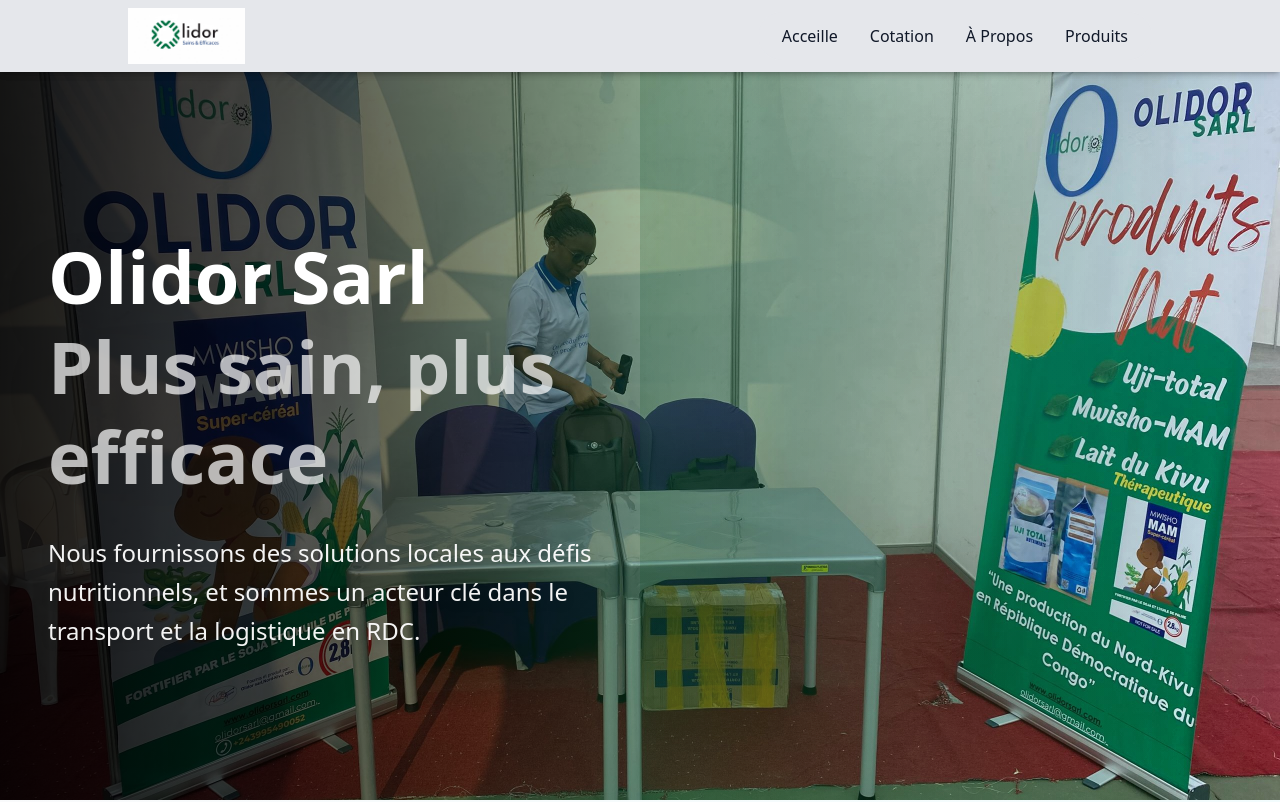
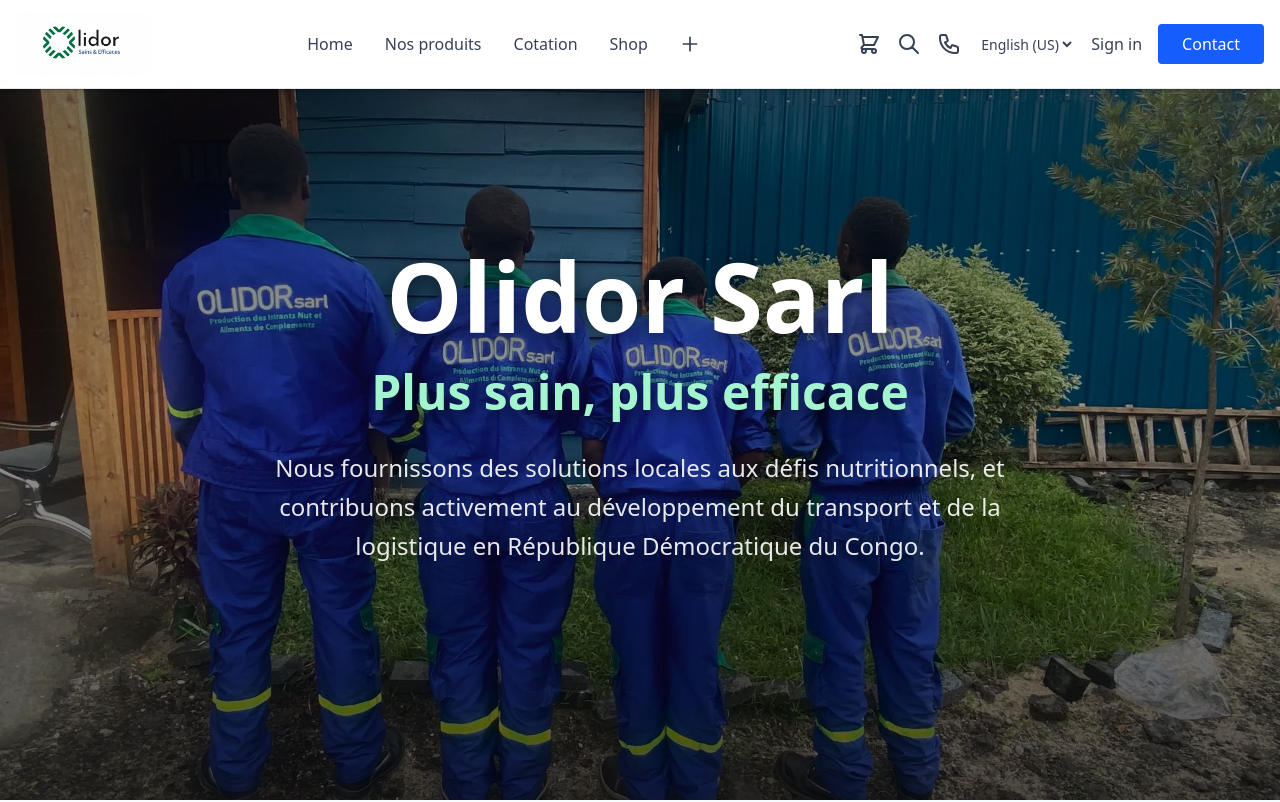
Before and after one commit to RolandAmini/Olidor.Sarl, a Next.js app: page / in a window 1280 px wide. Shown: the top 802 px of the page. Built offline with nearby package versions, Linux system fonts and the light colour scheme.

Commit message:
statingi correction

```diff
--- a/app/page.tsx
+++ b/app/page.tsx
@@ -1,8 +1,6 @@
-
 "use client";
 
-
-import React, { useState } from 'react';
+import React, { useState, useEffect } from 'react';
 import Navbar from '../components/Navbar';
 import About from '../components/About';
 import Global from '../components/Global';
@@ -11,60 +9,75 @@
 
 // Hero Section Component
 export default function HeroSection() {
+  const [currentImage, setCurrentImage] = useState(0);
+
+  // Array of background images
+  const images = [
+    '/home1.jpg',
+    '/olidoresarl.webp',
+    '/logo.jpg',
+    '/mamunga.webp'
+  ];
+
+  // Auto-rotate images every 5 seconds
+  useEffect(() => {
+    const interval = setInterval(() => {
+      setCurrentImage((prev) => (prev + 1) % images.length);
+    }, 5000);
+
+    return () => clearInterval(interval);
+  }, []);
+
   return (
     <>
       <div className="relative min-h-screen overflow-hidden">
-      {/* Background Image */}
+        {/* Background Images with Transition */}
+        {images.map((image, index) => (
           <div
-        className="absolute inset-0 bg-cover bg-center bg-no-repeat brightness-105"
+            key={index}
+            className={`absolute inset-0 bg-cover bg-center bg-no-repeat brightness-105 transition-opacity duration-1000 ${
+              index === currentImage ? 'opacity-100' : 'opacity-0'
+            }`}
             style={{
-          backgroundImage: "url('/home1.jpg')",
+              backgroundImage: `url('${image}')`,
             }}
           />
+        ))}
 
-      {/* Gradient Overlay for better text readability */}
-      <div className="absolute inset-0 bg-gradient-to-r from-black/90 via-green-900/40 to-transparent" />
+        {/* Gradient Overlay */}
+        <div className="absolute inset-0 bg-gradient-to-b from-black/60 via-black/40 to-black/70" />
 
         {/* Navbar */}
         <div className="relative z-20">
           <Navbar />
         </div>
 
-      {/* Hero Content */}
-      <div className="relative z-10 grid grid-cols-1 lg:grid-cols-2 h-screen">
-        {/* Left Side - Content */}
-        <div className="flex items-center justify-center h-full px-6 sm:px-8 lg:px-12">
-          <div className="max-w-2xl space-y-8">
-
+        {/* Hero Content - Centered */}
+        <div className="relative z-10 flex items-center justify-center min-h-screen px-6 sm:px-8 lg:px-12">
+          <div className="max-w-4xl text-center space-y-8 py-20">
             {/* Main Heading */}
-            <h1 className="text-3xl sm:text-5xl md:text-6xl mt-20 lg:text-6xl xl:text-7xl font-extrabold  text-white leading-tight">
-              <span className="block drop-shadow-2xl">Olidor Sarl</span>
-              <span className="block text-white/70  drop-shadow-2xl mt-0">
+             <h1 className="text-4xl sm:text-5xl md:text-6xl lg:text-7xl xl:text-8xl font-extrabold text-white leading-tight drop-shadow-[0_4px_10px_rgba(0,0,0,0.6)]">
+      <span className="block animate-fade-in-up">Olidor Sarl</span>
+      <span className="block mt-3 text-2xl sm:text-3xl md:text-4xl lg:text-5xl text-emerald-200 font-semibold animate-fade-in-up delay-200">
         Plus sain, plus efficace
       </span>
     </h1>
 
             {/* Description */}
-            <p className="text-lg sm:text-xl lg:text-2xl text-white/95 leading-relaxed drop-shadow-lg">
-              Nous fournissons des solutions locales aux défis nutritionnels, et sommes un acteur clé dans le transport et la logistique en RDC.
+           <p className="text-base sm:text-lg md:text-xl lg:text-2xl text-white/90 leading-relaxed drop-shadow-md max-w-3xl mx-auto animate-fade-in-up delay-300">
+      Nous fournissons des solutions locales aux défis nutritionnels, et
+      contribuons activement au développement du transport et de la logistique
+      en République Démocratique du Congo.
     </p>
+
 
           </div>
         </div>
-
-        {/* Right Side - Background showcase */}
-        <div className="hidden lg:flex items-center justify-center h-full relative">
-          <div className="absolute inset-0 bg-gradient-to-l from-transparent to-green-900/20" />
-        </div>
       </div>
 
-
-
-
-    </div>
       <About />
       <Global />
-     <ContactSection/>
+      <ContactSection />
       <Footer />
     </>
   );
--- a/components/About.tsx
+++ b/components/About.tsx
@@ -96,7 +96,7 @@
               </p>
             </div>
 
-            <button className="px-10 py-4 border-3 border-green-400 text-gray-900 font-semibold rounded-full hover:bg-cyan-500 hover:text-white transition-all duration-300 text-lg">
+            <button className="px-10 py-4 border-3 border-green-800 text-gray-800 font-semibold rounded-full hover:bg-cyan-500 hover:text-white transition-all duration-300 text-lg">
                  <Link
             href="/abouts"
             className="text-gray-900 font-medium hover:text-green-700 transition-colors"
--- a/components/Global.tsx
+++ b/components/Global.tsx
@@ -90,8 +90,8 @@
           📊 STATS SECTION
       ========================== */}
   <section className="relative min-h-screen flex flex-col items-center justify-center text-center px-6 py-20">
-  <div className="absolute inset-0 bg-green-900"></div>
-  <div className="absolute inset-0 bg-gradient-to-b from-green-900 to-green-400"></div>
+
+  <div className="absolute inset-0 bg-green-800"></div>
 
  <div className="relative z-10 max-w-3xl mx-auto space-y-4 px-4 sm:px-6 mb-8 sm:mb-12 text-center">
   <h1 className="text-3xl sm:text-5xl md:text-6xl font-bold text-white drop-shadow-2xl leading-snug sm:leading-tight">
--- a/components/Navbar.tsx
+++ b/components/Navbar.tsx
@@ -4,121 +4,197 @@
 
 function Navbar() {
   const [isOpen, setIsOpen] = useState(false);
+  const [cartOpen, setCartOpen] = useState(false);
 
   return (
-    <nav className="fixed top-0 left-0 right-0 z-50 bg-gray-200 px-4 py-2 shadow-md">
-      <div className="max-w-5xl mx-auto flex items-center justify-between">
+    <>
+      <nav className="fixed top-0 left-0 right-0 z-50 bg-white border-b border-gray-200 px-4 py-3 shadow-sm">
+        <div className="max-w-7xl mx-auto flex items-center justify-between">
           {/* Logo */}
           <div className="flex items-center">
             <img
               src="/logo.jpg"
               alt="Olidor Sarl Logo"
-            className="h-10 w-auto object-contain md:h-14"
+              className="h-12 w-auto object-contain md:h-16"
             />
           </div>
 
           {/* Desktop Navigation */}
-        <div className="hidden md:flex bg-gray-200 rounded-full px-6 py-3 gap-8">
+          <div className="hidden md:flex items-center gap-8">
             <Link
               href="/"
-            className="text-gray-900 font-medium hover:text-green-700 transition-colors"
+              className="text-gray-700 font-medium hover:text-green-600 transition-colors"
             >
-            Acceille
+              Home
+            </Link>
+            <Link
+              href="/nos-produits"
+              className="text-gray-700 font-medium hover:text-green-600 transition-colors"
+            >
+              Nos produits
             </Link>
             <Link
               href="/cotation"
-            className="text-gray-900 font-medium hover:text-green-700 transition-colors"
+              className="text-gray-700 font-medium hover:text-green-600 transition-colors"
             >
               Cotation
             </Link>
-          <a
-            href="/abouts"
-            className="text-gray-900 font-medium hover:text-green-700 transition-colors whitespace-nowrap"
+            <Link
+              href="/shop"
+              className="text-gray-700 font-medium hover:text-green-600 transition-colors"
             >
-           À Propos
-          </a>
+              Shop
+            </Link>
+            <button className="text-gray-700 hover:text-green-600">
+              <svg className="w-5 h-5" fill="none" stroke="currentColor" viewBox="0 0 24 24">
+                <path strokeLinecap="round" strokeLinejoin="round" strokeWidth={2} d="M12 4v16m8-8H4" />
+              </svg>
+            </button>
+          </div>
+
+          {/* Right Side Icons */}
+          <div className="flex items-center gap-4">
+            {/* Cart Icon */}
+            <button
+              onClick={() => setCartOpen(!cartOpen)}
+              className="text-gray-700 hover:text-green-600 transition-colors relative"
+              aria-label="Shopping cart"
+            >
+              <svg className="w-6 h-6" fill="none" stroke="currentColor" viewBox="0 0 24 24">
+                <path strokeLinecap="round" strokeLinejoin="round" strokeWidth={2} d="M3 3h2l.4 2M7 13h10l4-8H5.4M7 13L5.4 5M7 13l-2.293 2.293c-.63.63-.184 1.707.707 1.707H17m0 0a2 2 0 100 4 2 2 0 000-4zm-8 2a2 2 0 11-4 0 2 2 0 014 0z" />
+              </svg>
+            </button>
+
+            {/* Search Icon */}
+            <button className="hidden md:block text-gray-700 hover:text-green-600 transition-colors" aria-label="Search">
+              <svg className="w-6 h-6" fill="none" stroke="currentColor" viewBox="0 0 24 24">
+                <path strokeLinecap="round" strokeLinejoin="round" strokeWidth={2} d="M21 21l-6-6m2-5a7 7 0 11-14 0 7 7 0 0114 0z" />
+              </svg>
+            </button>
+
+            {/* Phone Icon */}
+            <button className="hidden md:block text-gray-700 hover:text-green-600 transition-colors" aria-label="Contact">
+              <svg className="w-6 h-6" fill="none" stroke="currentColor" viewBox="0 0 24 24">
+                <path strokeLinecap="round" strokeLinejoin="round" strokeWidth={2} d="M3 5a2 2 0 012-2h3.28a1 1 0 01.948.684l1.498 4.493a1 1 0 01-.502 1.21l-2.257 1.13a11.042 11.042 0 005.516 5.516l1.13-2.257a1 1 0 011.21-.502l4.493 1.498a1 1 0 01.684.949V19a2 2 0 01-2 2h-1C9.716 21 3 14.284 3 6V5z" />
+              </svg>
+            </button>
+
+            {/* Language Selector */}
+            <div className="hidden md:block">
+              <select className="text-sm text-gray-700 bg-transparent border-none cursor-pointer focus:outline-none">
+                <option>English (US)</option>
+                <option>Français</option>
+              </select>
+            </div>
+
+            {/* Sign In */}
             <Link
-            href="/productsCatalog"
-            className="text-gray-900 font-medium hover:text-green-700 transition-colors"
+              href="/signin"
+              className="hidden md:block text-gray-700 font-medium hover:text-green-600 transition-colors"
             >
-            Produits
+              Sign in
             </Link>
-        </div>
+
+            {/* Contact Button */}
+            <Link
+              href="/contact"
+              className="hidden md:block bg-blue-600 text-white px-6 py-2 rounded hover:bg-blue-700 transition-colors font-medium"
+            >
+              Contact
+            </Link>
 
             {/* Mobile Menu Button */}
             <button
-          className="md:hidden text-gray-900 p-2"
+              className="md:hidden text-gray-700 p-2"
               onClick={() => setIsOpen(!isOpen)}
               aria-label="Toggle menu"
             >
               {isOpen ? (
-            // X icon when open
-            <svg
-              className="w-6 h-6"
-              fill="none"
-              stroke="currentColor"
-              viewBox="0 0 24 24"
-            >
-              <path
-                strokeLinecap="round"
-                strokeLinejoin="round"
-                strokeWidth={2}
-                d="M6 18L18 6M6 6l12 12"
-              />
+                <svg className="w-6 h-6" fill="none" stroke="currentColor" viewBox="0 0 24 24">
+                  <path strokeLinecap="round" strokeLinejoin="round" strokeWidth={2} d="M6 18L18 6M6 6l12 12" />
                 </svg>
               ) : (
-            // Hamburger icon
-            <svg
-              className="w-6 h-6"
-              fill="none"
-              stroke="currentColor"
-              viewBox="0 0 24 24"
-            >
-              <path
-                strokeLinecap="round"
-                strokeLinejoin="round"
-                strokeWidth={2}
-                d="M4 6h16M4 12h16M4 18h16"
-              />
+                <svg className="w-6 h-6" fill="none" stroke="currentColor" viewBox="0 0 24 24">
+                  <path strokeLinecap="round" strokeLinejoin="round" strokeWidth={2} d="M4 6h16M4 12h16M4 18h16" />
                 </svg>
               )}
             </button>
           </div>
+        </div>
 
         {/* Mobile Navigation Menu */}
         {isOpen && (
-        <div className="md:hidden mt-3 bg-gray-100 rounded-lg shadow-lg py-4 px-6 space-y-3 text-center">
-          <Link
-            href="/"
-            className="block text-gray-900 font-medium hover:text-cyan-500 transition-colors"
-            onClick={() => setIsOpen(false)}
-          >
+          <div className="md:hidden mt-3 bg-white rounded-lg shadow-lg py-4 px-6 space-y-3 border border-gray-200">
+            <Link href="/" className="block text-gray-700 font-medium hover:text-green-600 transition-colors" onClick={() => setIsOpen(false)}>
               Home
             </Link>
-          <Link
-            href="/cotation"
-            className="block text-gray-900 font-medium hover:text-cyan-500 transition-colors"
-            onClick={() => setIsOpen(false)}
-          >
+            <Link href="/nos-produits" className="block text-gray-700 font-medium hover:text-green-600 transition-colors" onClick={() => setIsOpen(false)}>
+              Nos produits
+            </Link>
+            <Link href="/cotation" className="block text-gray-700 font-medium hover:text-green-600 transition-colors" onClick={() => setIsOpen(false)}>
               Cotation
             </Link>
-          <a
-            href="/abouts"
-            className="block text-gray-900 font-medium hover:text-cyan-500 transition-colors"
-            onClick={() => setIsOpen(false)}
-          >
-            About us
-          </a>
-          <Link
-            href="/productsCatalog"
-            className="block text-gray-900 font-medium hover:text-cyan-500 transition-colors"
-            onClick={() => setIsOpen(false)}
-          >
-            Products
+            <Link href="/shop" className="block text-gray-700 font-medium hover:text-green-600 transition-colors" onClick={() => setIsOpen(false)}>
+              Shop
+            </Link>
+            <Link href="/signin" className="block text-gray-700 font-medium hover:text-green-600 transition-colors" onClick={() => setIsOpen(false)}>
+              Sign in
+            </Link>
+            <Link href="/contact" className="block bg-blue-600 text-white px-4 py-2 rounded hover:bg-blue-700 transition-colors font-medium text-center" onClick={() => setIsOpen(false)}>
+              Contact
             </Link>
           </div>
         )}
       </nav>
+
+      {/* Cart Overlay */}
+      {cartOpen && (
+        <>
+          {/* Backdrop */}
+          <div
+            className="fixed inset-0 bg-black bg-opacity-50 z-40"
+            onClick={() => setCartOpen(false)}
+          />
+
+          {/* Cart Panel */}
+          <div className="fixed top-0 right-0 h-full w-full md:w-96 bg-white shadow-2xl z-50 overflow-y-auto">
+            <div className="p-6">
+              {/* Header */}
+              <div className="flex items-center justify-between mb-6 pb-4 border-b border-gray-200">
+                <div className="flex items-center gap-2">
+                  <span className="text-lg font-semibold text-gray-900">Review Order</span>
+                  <svg className="w-4 h-4 text-gray-400" fill="none" stroke="currentColor" viewBox="0 0 24 24">
+                    <path strokeLinecap="round" strokeLinejoin="round" strokeWidth={2} d="M9 5l7 7-7 7" />
+                  </svg>
+                  <span className="text-gray-400">Delivery</span>
+                  <svg className="w-4 h-4 text-gray-400" fill="none" stroke="currentColor" viewBox="0 0 24 24">
+                    <path strokeLinecap="round" strokeLinejoin="round" strokeWidth={2} d="M9 5l7 7-7 7" />
+                  </svg>
+                  <span className="text-gray-400">Payment</span>
+                </div>
+                <button
+                  onClick={() => setCartOpen(false)}
+                  className="text-gray-400 hover:text-gray-600"
+                  aria-label="Close cart"
+                >
+                  <svg className="w-6 h-6" fill="none" stroke="currentColor" viewBox="0 0 24 24">
+                    <path strokeLinecap="round" strokeLinejoin="round" strokeWidth={2} d="M6 18L18 6M6 6l12 12" />
+                  </svg>
+                </button>
+              </div>
+
+              {/* Order Overview Title */}
+              <h2 className="text-2xl font-bold text-gray-900 mb-6">Order overview</h2>
+
+              {/* Empty Cart Message */}
+              <div className="bg-cyan-50 border border-cyan-200 rounded-lg p-4 text-cyan-700">
+                Your cart is empty!
+              </div>
+            </div>
+          </div>
+        </>
+      )}
+    </>
   );
 }
 
```
Lines whose indentation alone changed are shown as unchanged.
